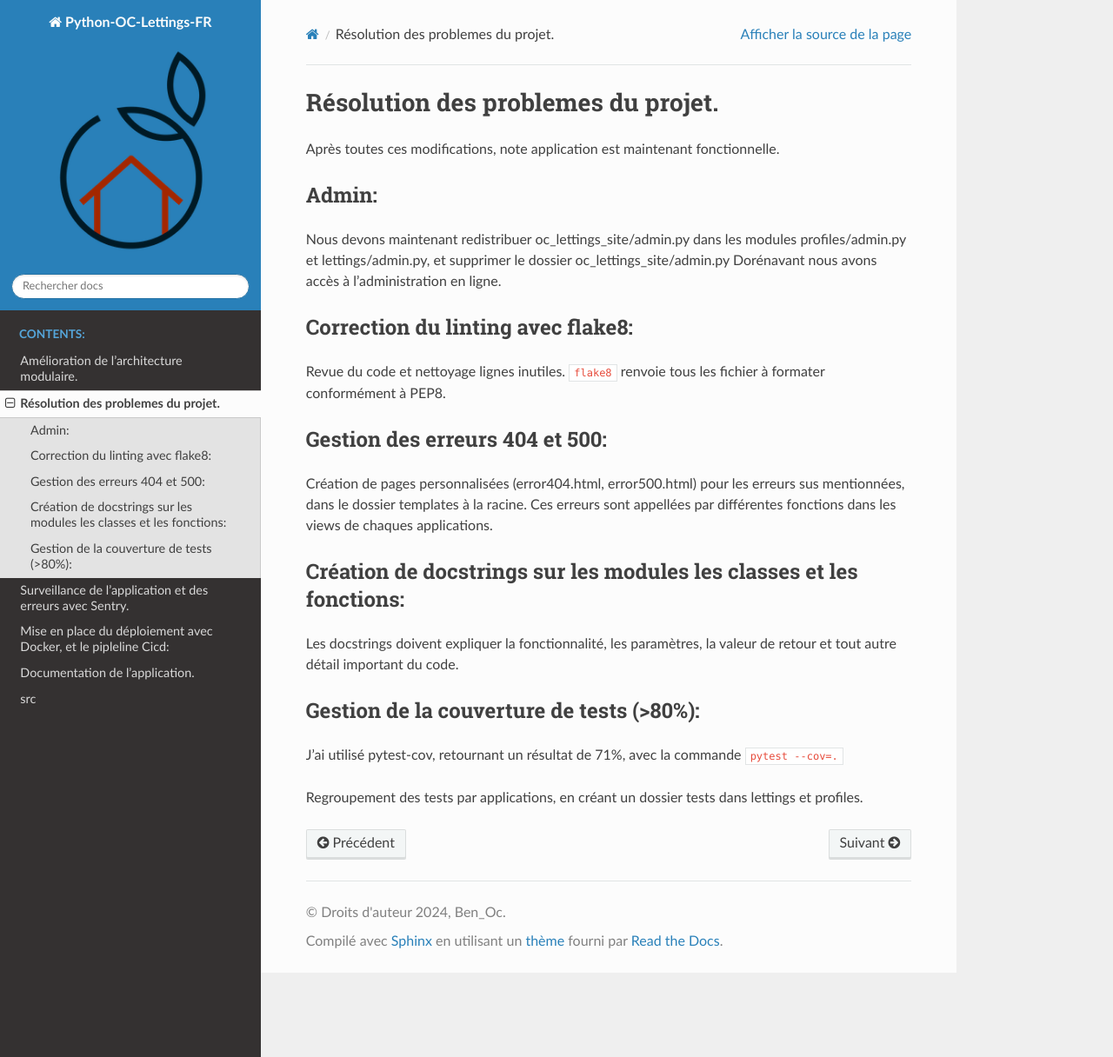
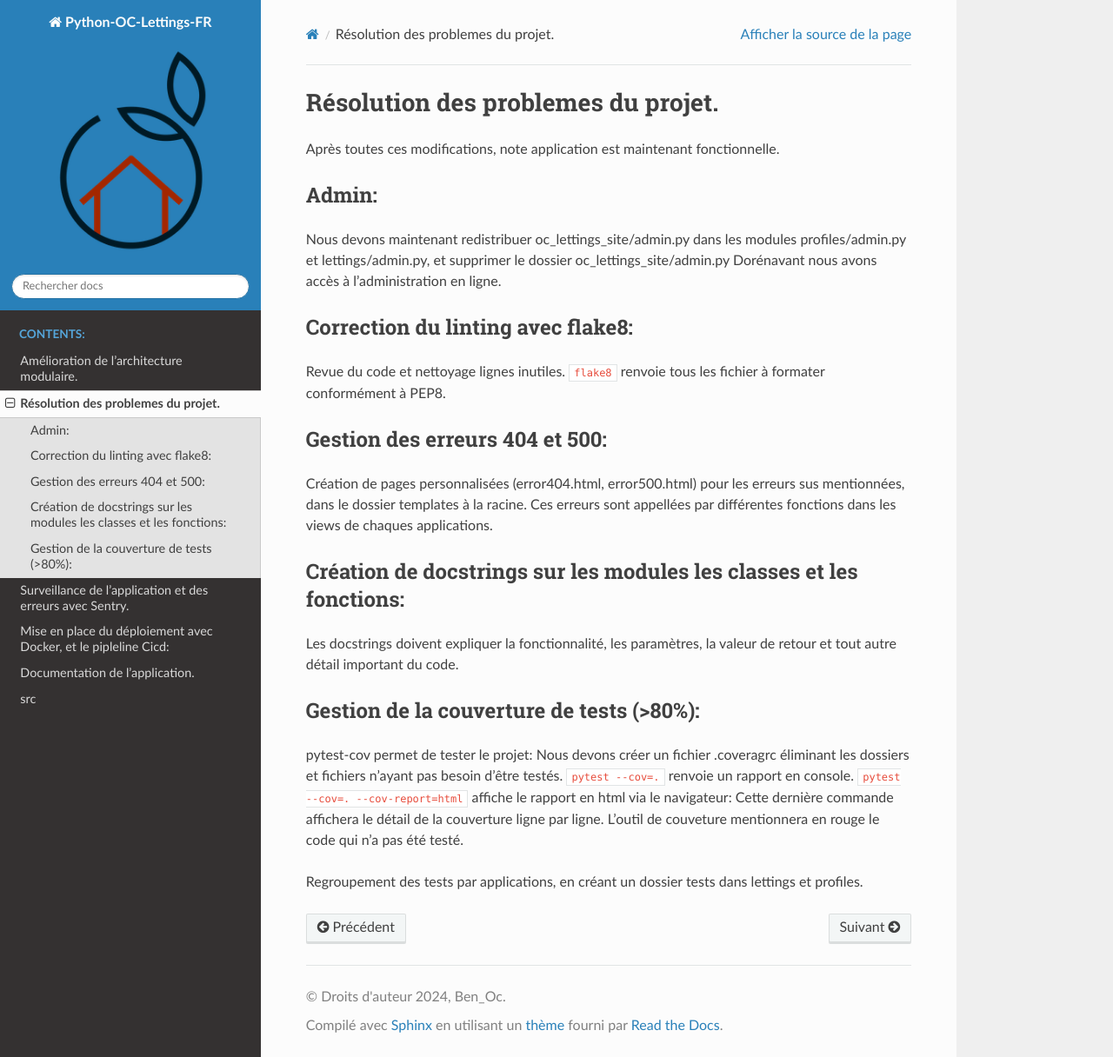
Before and after one commit to lou57810/Python-OC-Lettings-FR, a Sphinx documentation site: the page built from docs/page2.rst, in a window 1280 px wide and 1216 px high. Shown: the whole window at 87% size. Built offline with Sphinx 7.4.7 and the Read the Docs theme 2.0.0, drawn with Linux system fonts in a browser that asks for light colours; pages that are not in the unit, such as notebooks, are missing from menus.

Commit message:
Regul Bug coveragrc mal nommé.

```diff
--- a/docs/page2.rst
+++ b/docs/page2.rst
@@ -26,6 +26,11 @@ tout autre détail important du code.
 
 Gestion de la couverture de tests (>80%):
 -----------------------------------------
-J'ai utilisé pytest-cov, retournant un résultat de 71%, avec la commande ``pytest --cov=.``
+pytest-cov permet de tester le projet:
+Nous devons créer un fichier .coveragrc éliminant les dossiers et fichiers n'ayant pas besoin d'être testés.
+``pytest --cov=.`` renvoie un rapport en console.
+``pytest --cov=. --cov-report=html`` affiche le rapport en html via le navigateur:
+Cette dernière commande affichera le détail de la couverture ligne par ligne.
+L'outil de couveture mentionnera en rouge le code qui n'a pas été testé.
 
 Regroupement des tests par applications, en créant un dossier tests dans lettings et profiles.
```
Also changed, not shown: docs/page3.rst (+15 -1 lines), 7 other files.
